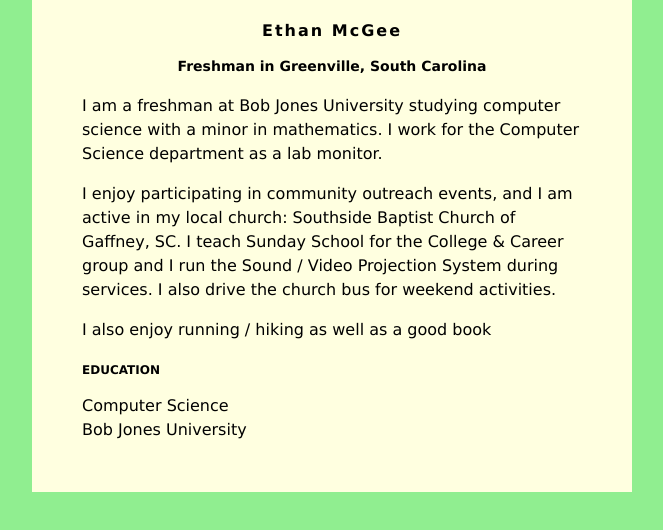
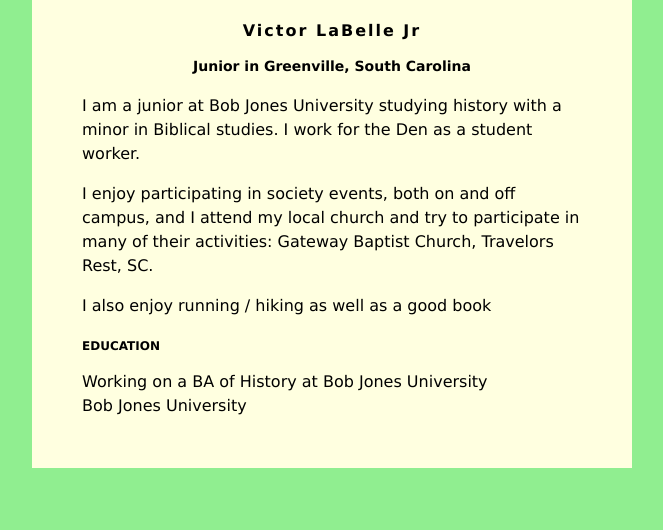
Before and after one commit to Vlabe264/Vlabe264.github.io, a plain HTML site: page index.html in a window 1280 px wide. Shown: the whole page, without its empty margins (308-971 px from the left). Drawn offline with Linux system fonts and the light colour scheme.

Commit message:
Update index.html

```diff
--- a/index.html
+++ b/index.html
@@ -30,19 +30,19 @@ h3 {
 </head>
 <body>
     <div id="content">
-        <h1>Ethan McGee</h1>
-        <h2>Freshman in Greenville, South Carolina</h2>
+        <h1>Victor LaBelle Jr</h1>
+        <h2>Junior in Greenville, South Carolina</h2>
 
-         <p>I am a freshman at Bob Jones University studying computer science with a minor in mathematics. I work for the Computer Science department as a lab monitor.</p>
+         <p>I am a junior at Bob Jones University studying history with a minor in Biblical studies. I work for the Den as a student worker.</p>
          <p>
-            I enjoy participating in community outreach events, and I am active in my local church: Southside Baptist Church of Gaffney, SC.  I teach Sunday School for the College &amp; Career group and I run the Sound / Video Projection System during services.  I also drive the church bus for weekend activities.
+            I enjoy participating in society events, both on and off campus, and I attend my local church and try to participate in many of their activities: Gateway Baptist Church, Travelors Rest, SC.
          </p>
          <p>
             I also enjoy running / hiking as well as a good book
          </p>
 
         <h3>EDUCATION</h3>
-        Computer Science<br>
+        Working on a BA of History at Bob Jones University<br>
         Bob Jones University
     </div>
 
```
